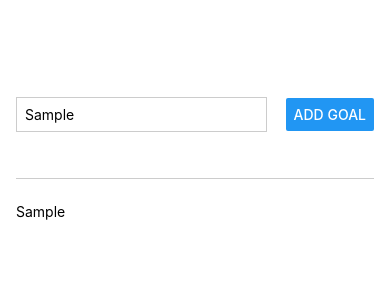
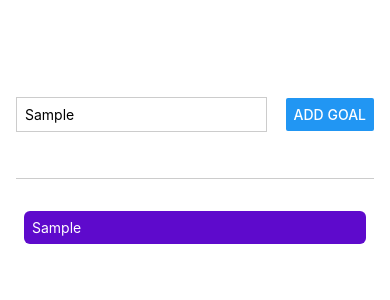
Before and after one commit to EvanAristy/ReactNativeApp-Practice, a React Native app: screen / in a window 390 px wide. Both pictures are taken after typing "Sample" into the empty fields and a click on the button "ADD GOAL". Shown: the top 300 px of the page. Built offline with nearby package versions, Linux system fonts and the light colour scheme.

Commit message:
Made a custom component for the individual goals

```diff
--- a/App.js
+++ b/App.js
@@ -1,5 +1,8 @@
 import { useState } from "react";
-import { StyleSheet, Text, View, Button, TextInput } from "react-native";
+import { StyleSheet, Text, View, Button, TextInput, ScrollView, FlatList } from "react-native";
+
+// components
+import GoalItem from "./components/GoalItem";
 
 export default function App() {
   const [enteredGoalText, setEnteredGoalText] = useState('')
@@ -10,7 +13,9 @@ export default function App() {
   }
 
   function addGoalHandler() {
-    setCourseGoals(currentCourseGoals => [...currentCourseGoals, enteredGoalText])
+    setCourseGoals(currentCourseGoals => [
+      ...currentCourseGoals,
+      {text: enteredGoalText, key: Math.random().toString()}])
   }
 
   return (
@@ -24,7 +29,15 @@ export default function App() {
         <Button title="Add Goal" onPress={addGoalHandler} />
       </View>
       <View style={styles.goalsContainer}>
-        {courseGoals.map((goal) => <Text key={goal}>{goal}</Text>)}
+        <FlatList
+          data={courseGoals}
+          renderItem={(itemData) => {
+            return <GoalItem text={itemData.item.text} />;
+          }}
+          keyExtractor={(item, index) => {
+            return item.id;
+          }}
+        />
       </View>
     </View>
   );
@@ -36,7 +49,6 @@ const styles = StyleSheet.create({
     paddingTop: 50,
     paddingHorizontal: 16
   },
-
   inputContainer: {
     flex: 1,
     flexDirection: 'row',
@@ -46,7 +58,6 @@ const styles = StyleSheet.create({
     borderBottomWidth: 1,
     borderBottomColor: '#cccccc'
   },
-
   textInput: {
     borderWidth: 1,
     borderColor: '#cccccc',
@@ -54,8 +65,8 @@ const styles = StyleSheet.create({
     marginRight: 8,
     padding: 8
   },
-
   goalsContainer: {
     flex: 5
-  }
+  },
+
 });
--- /dev/null
+++ b/components/GoalItem.js
@@ -0,0 +1,23 @@
+import { StyleSheet, Text, View } from 'react-native'
+
+function GoalItem(props) {
+  return (
+    <View style={styles.goalItem}>
+      <Text style={styles.goalText}>{props.text}</Text>
+    </View>
+  );
+}
+
+export default GoalItem;
+
+const styles = StyleSheet.create({
+    goalItem: {
+        margin: 8,
+        padding: 8,
+        borderRadius: 6,
+        backgroundColor: '#5e0acc'
+      },
+      goalText: {
+        color: "white"
+      }
+})
```
Also changed, not shown: components/GoalInput.js (added).
